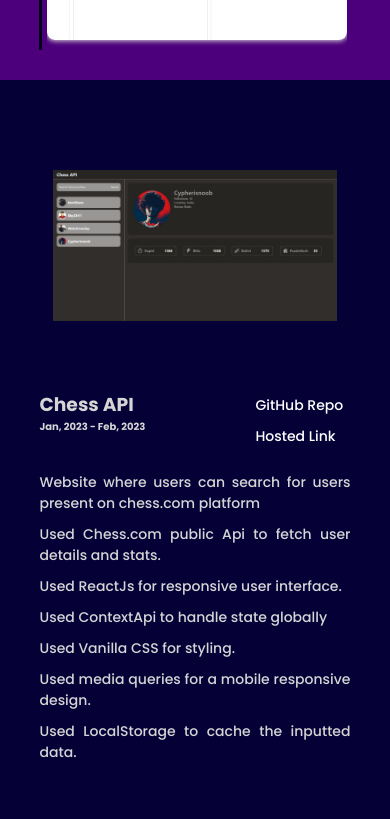
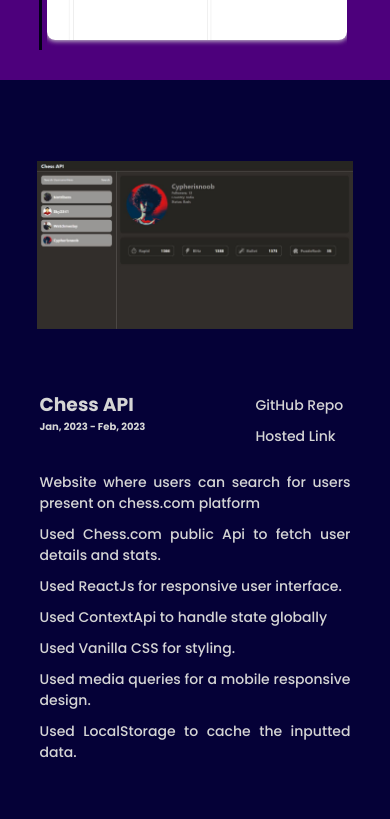
Before and after one commit to dhirajdalvi2001/Portfolio, a React (Create React App) app: page / in a window 390 px wide. Shown: the part 1920-2739 px from the top of the page. Built offline with nearby package versions, Linux system fonts and the light colour scheme; a web font is replaced by a local one.

Commit message:
Tihs fixes #11

```diff
--- a/src/App.css
+++ b/src/App.css
@@ -20,6 +20,7 @@
   --secondary-color: #b0dcff;
   --tertiary-color: #c1e3ff;
   --nav-color: #f0ffff;
+  --link-color: #003cff;
   --toggle-bg: url("./components/ToggleButton/Images/clouds.png");
   --profile-pic: url("./components/HomePage/Images/ProfilePic.png");
   --h1: 40px;
@@ -39,6 +40,7 @@
   --secondary-color: #4d007c;
   --tertiary-color: #050137;
   --nav-color: #030017;
+  --link-color: #00c8ff;
   --toggle-bg: url("./components/ToggleButton/Images/stars.png");
 }
 .App {
--- a/src/components/Projects/Projects.component.jsx
+++ b/src/components/Projects/Projects.component.jsx
@@ -8,7 +8,7 @@
       <div className="container">
         {Data.projects.map((e) => {
           return (
-            <div className="tab">
+            <div className="tab" key={e._id}>
               <div className="image">
                 <div className={e.img} />
               </div>
@@ -42,7 +42,7 @@
                   </div>
                   <ul className="list-box">
                     {e.description.map((f) => {
-                      return <li className="list-item">{f.li}</li>;
+                      return <li className="list-item" key={f.li}>{f.li}</li>;
                     })}
                   </ul>
                 </div>
--- a/src/components/Projects/Projects.styles.css
+++ b/src/components/Projects/Projects.styles.css
@@ -87,7 +87,8 @@
   padding: 10px;
   font-size: var(--h4);
   text-decoration: none;
-  color: var(--opposite-color);
+  /* color: var(--link-color); */
+  /* text-decoration: underline; */
   cursor: pointer;
 }
 #projects .link:hover {
@@ -127,7 +128,7 @@
   }
   #projects .image {
     margin: auto;
-    width: 90%;
+    width: 100%;
   }
   #projects .text {
     margin: auto;
```
